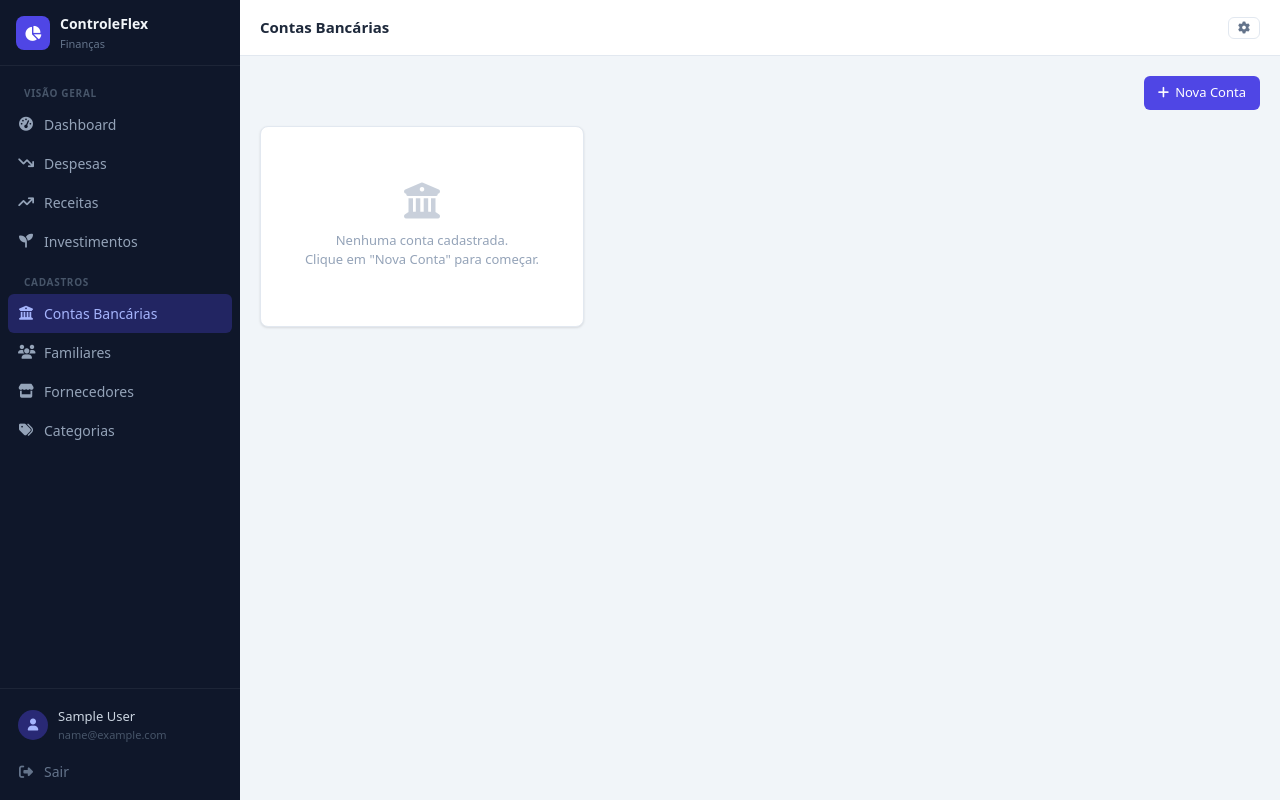
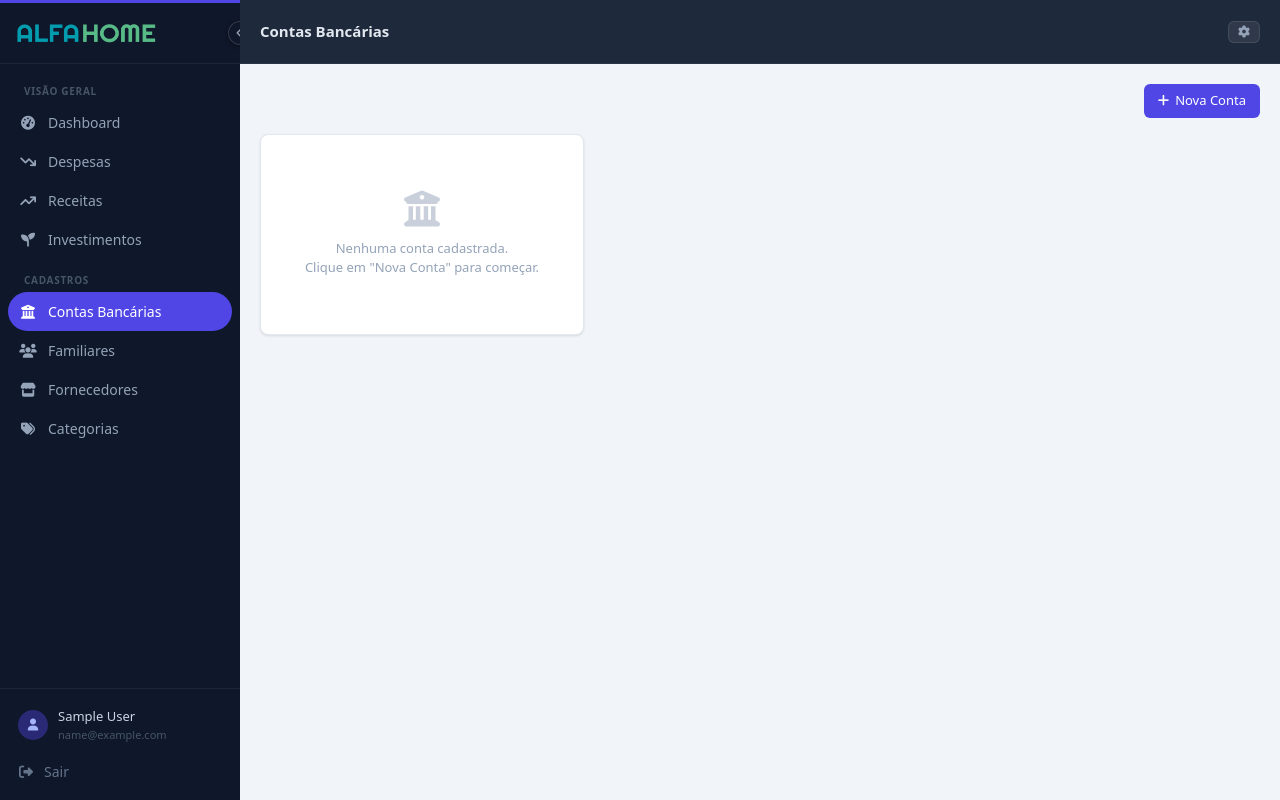
Before and after one commit to FelipeGat/controlflex, a Laravel app: page /bancos in a window 1280 px wide. Run offline with Laravel 12, Linux system fonts and the light colour scheme; the visitor is signed in with stand-in values (Sample User, id 1); data that the repository does not hold is empty; style sheets or scripts are compiled from the project's sources.

Commit message:
feat: logo, favicon, sidebar colapsável e infraestrutura Docker
- Tela de login: substituiu ícone SVG pela logo AlfaHome com efeito radial e drop-shadow
- Sidebar: logo com versão expandida/colapsada, botão de colapso (setinha) persistido no localStorage
- Topbar: tema escuro (#1e293b) alinhado ao AlfaControl
- Adicionado favicon.png baseado na logo
- Adicionado Dockerfile, docker-compose.yml, nginx.conf e .dockerignore para ambiente Docker
- Assets de logo copiados para public/

Co-Authored-By: Claude Sonnet 4.6 <noreply@anthropic.com>

```diff
--- a/resources/views/layouts/main.blade.php
+++ b/resources/views/layouts/main.blade.php
@@ -4,7 +4,8 @@
     <meta charset="UTF-8">
     <meta name="viewport" content="width=device-width, initial-scale=1.0">
     <meta name="csrf-token" content="{{ csrf_token() }}">
-    <title>{{ config('app.name', 'ControleFlex') }} — @yield('title', 'Dashboard')</title>
+    <title>{{ config('app.name', 'AlfaHome') }} — @yield('title', 'Dashboard')</title>
+    <link rel="icon" type="image/png" href="/favicon.png">
     @vite(['resources/css/app.css', 'resources/js/app.js'])
     <link rel="stylesheet" href="https://cdnjs.cloudflare.com/ajax/libs/font-awesome/6.5.0/css/all.min.css">
     <script src="https://cdn.jsdelivr.net/npm/chart.js@4.4.0/dist/chart.umd.min.js"></script>
@@ -14,7 +15,8 @@
 
         :root {
             --sidebar-w: 240px;
-            --topbar-h: 56px;
+            --sidebar-w-collapsed: 70px;
+            --topbar-h: 64px;
             --bottom-nav-h: 60px;
             --color-primary: #4f46e5;
             --color-primary-hover: #4338ca;
@@ -48,42 +50,84 @@
             background: var(--color-sidebar);
             display: flex; flex-direction: column;
             z-index: 200;
-            transition: transform .25s ease;
+            transition: width .25s ease, transform .25s ease;
             overflow-y: auto;
+            overflow-x: hidden;
         }
+        .sidebar.collapsed { width: var(--sidebar-w-collapsed); }
+
         .sidebar-logo {
-            display: flex; align-items: center; gap: 10px;
-            padding: 16px 16px 14px;
+            display: flex; align-items: center; justify-content: space-between;
+            padding: 0 16px;
+            height: var(--topbar-h);
             border-bottom: 1px solid rgba(255,255,255,.06);
+            border-top: 3px solid var(--color-primary);
             flex-shrink: 0;
+            position: relative;
         }
-        .sidebar-logo-icon {
-            width: 34px; height: 34px; flex-shrink: 0;
-            background: var(--color-primary); border-radius: 8px;
+        .sidebar-logo-img {
+            height: 34px; width: auto;
+            object-fit: contain;
+            flex-shrink: 0;
+            transition: opacity .2s;
+        }
+        .sidebar-logo-img-full { display: block; }
+        .sidebar-logo-img-icon { display: none; }
+        .sidebar.collapsed .sidebar-logo-img-full { display: none; }
+        .sidebar.collapsed .sidebar-logo-img-icon { display: block; }
+
+        /* Collapse toggle button */
+        .sidebar-collapse-btn {
+            position: absolute; right: -12px; top: 50%; transform: translateY(-50%);
+            width: 24px; height: 24px;
+            background: var(--color-sidebar);
+            border: 1px solid rgba(255,255,255,.15);
+            border-radius: 50%;
             display: flex; align-items: center; justify-content: center;
-            color: #fff; font-size: 15px;
+            cursor: pointer; color: #94a3b8; font-size: 11px;
+            z-index: 210;
+            transition: background .15s, color .15s;
+            box-shadow: 0 1px 4px rgba(0,0,0,.4);
         }
-        .sidebar-logo-text { line-height: 1.2; }
-        .sidebar-logo-text strong { color: #f1f5f9; font-size: 14px; font-weight: 600; display: block; }
-        .sidebar-logo-text span { color: #64748b; font-size: 11px; }
+        .sidebar-collapse-btn:hover { background: var(--color-primary); color: #fff; }
 
         .sidebar-section-label {
             padding: 14px 16px 4px;
             font-size: 10px; font-weight: 700;
             color: #475569; text-transform: uppercase; letter-spacing: .07em;
+            white-space: nowrap; overflow: hidden;
+            transition: opacity .2s;
         }
+        .sidebar.collapsed .sidebar-section-label { opacity: 0; height: 0; padding: 0; }
+
         .sidebar-nav { padding: 6px 8px; flex: 1; }
         .sidebar-link {
             display: flex; align-items: center; gap: 10px;
-            padding: 9px 10px; border-radius: 6px;
+            padding: 9px 10px; border-radius: 20px;
             color: #94a3b8; text-decoration: none;
             font-size: 14px; font-weight: 500;
             transition: background .15s, color .15s;
+            white-space: nowrap; overflow: hidden;
+            position: relative;
         }
-        .sidebar-link i { width: 16px; text-align: center; font-size: 14px; flex-shrink: 0; }
-        .sidebar-link:hover { background: rgba(255,255,255,.06); color: #e2e8f0; }
-        .sidebar-link.active { background: rgba(79,70,229,.3); color: #a5b4fc; }
-        .sidebar-link.active i { color: #a5b4fc; }
+        .sidebar-link i { width: 20px; text-align: center; font-size: 14px; flex-shrink: 0; }
+        .sidebar-link span { transition: opacity .2s; }
+        .sidebar.collapsed .sidebar-link { justify-content: center; }
+        .sidebar.collapsed .sidebar-link span { opacity: 0; width: 0; overflow: hidden; }
+        .sidebar-link:hover { background: #0f172a; color: #e2e8f0; }
+        .sidebar-link.active { background: var(--color-primary); color: #fff; }
+        .sidebar-link.active i { color: #fff; }
+
+        /* Tooltip on collapsed */
+        .sidebar.collapsed .sidebar-link:hover::after {
+            content: attr(data-label);
+            position: absolute; left: calc(var(--sidebar-w-collapsed) + 6px); top: 50%; transform: translateY(-50%);
+            background: #1e293b; color: #e2e8f0;
+            padding: 5px 10px; border-radius: 6px;
+            font-size: 13px; white-space: nowrap;
+            box-shadow: 0 2px 8px rgba(0,0,0,.3);
+            z-index: 300; pointer-events: none;
+        }
 
         .sidebar-user {
             padding: 12px 8px 10px;
@@ -93,6 +137,7 @@
         .sidebar-user-info {
             display: flex; align-items: center; gap: 10px;
             padding: 6px 10px; margin-bottom: 4px;
+            overflow: hidden;
         }
         .sidebar-user-avatar {
             width: 30px; height: 30px; flex-shrink: 0;
@@ -100,6 +145,8 @@
             display: flex; align-items: center; justify-content: center;
             color: #a5b4fc; font-size: 12px;
         }
+        .sidebar-user-details { transition: opacity .2s; min-width: 0; }
+        .sidebar.collapsed .sidebar-user-details { opacity: 0; width: 0; overflow: hidden; }
         .sidebar-user-name { color: #cbd5e1; font-size: 13px; font-weight: 500; white-space: nowrap; overflow: hidden; text-overflow: ellipsis; }
         .sidebar-user-email { color: #475569; font-size: 11px; white-space: nowrap; overflow: hidden; text-overflow: ellipsis; }
 
@@ -117,14 +164,16 @@
             margin-left: var(--sidebar-w);
             min-height: 100vh;
             display: flex; flex-direction: column;
+            transition: margin-left .25s ease;
         }
+        .main-content.sidebar-collapsed { margin-left: var(--sidebar-w-collapsed); }
 
         /* ─── Topbar ─────────────────────────────────────────────── */
         .topbar {
             position: sticky; top: 0; z-index: 100;
             height: var(--topbar-h);
-            background: #fff;
-            border-bottom: 1px solid var(--color-border);
+            background: #1e293b;
+            border-bottom: 1px solid rgba(255,255,255,.06);
             display: flex; align-items: center;
             padding: 0 20px; gap: 12px;
         }
@@ -132,17 +181,22 @@
             display: none;
             width: 36px; height: 36px;
             border: none; background: none; cursor: pointer;
-            border-radius: 6px; color: var(--color-text-muted);
+            border-radius: 6px; color: #94a3b8;
             align-items: center; justify-content: center;
             font-size: 16px;
             flex-shrink: 0;
         }
-        .topbar-hamburger:hover { background: var(--color-bg); }
+        .topbar-hamburger:hover { background: rgba(255,255,255,.06); }
         .topbar-title {
             flex: 1;
-            font-size: 15px; font-weight: 600; color: var(--color-text);
+            font-size: 15px; font-weight: 600; color: #e2e8f0;
         }
         .topbar-actions { display: flex; align-items: center; gap: 8px; }
+        .topbar-actions .btn-secondary {
+            background: rgba(255,255,255,.08); color: #94a3b8;
+            border-color: rgba(255,255,255,.1);
+        }
+        .topbar-actions .btn-secondary:hover { background: rgba(255,255,255,.14); color: #e2e8f0; }
 
         /* ─── Page content ──────────────────────────────────────── */
         .page-content {
@@ -398,10 +452,11 @@
             .grid-4 { grid-template-columns: repeat(2, 1fr); }
         }
         @media (max-width: 768px) {
-            .sidebar { transform: translateX(-100%); }
+            .sidebar { transform: translateX(-100%); width: var(--sidebar-w) !important; }
             .sidebar.open { transform: translateX(0); }
-            .main-content { margin-left: 0; }
+            .main-content { margin-left: 0 !important; }
             .topbar-hamburger { display: flex; }
+            .sidebar-collapse-btn { display: none; }
             .grid-2, .grid-3 { grid-template-columns: 1fr; }
             .grid-4 { grid-template-columns: 1fr 1fr; }
             .page-content { padding: 14px 12px calc(var(--bottom-nav-h) + 14px); }
@@ -426,49 +481,47 @@
 {{-- ─── Sidebar ──────────────────────────────────────────────────────── --}}
 <aside class="sidebar" id="sidebar">
     <div class="sidebar-logo">
-        <div class="sidebar-logo-icon">
-            <i class="fa-solid fa-chart-pie"></i>
-        </div>
-        <div class="sidebar-logo-text">
-            <strong>ControleFlex</strong>
-            <span>Finanças</span>
-        </div>
+        <img src="/alfa-home-logo.png" alt="AlfaHome" class="sidebar-logo-img sidebar-logo-img-full" style="max-width: 140px;">
+        <img src="/alfa-home-logo-2.png" alt="AlfaHome" class="sidebar-logo-img sidebar-logo-img-icon" style="height: 34px; width: auto;">
+        <button class="sidebar-collapse-btn" id="sidebar-collapse-btn" title="Recolher menu">
+            <i class="fa-solid fa-chevron-left" id="sidebar-collapse-icon"></i>
+        </button>
     </div>
 
     <nav class="sidebar-nav">
         <div class="sidebar-section-label">Visão Geral</div>
-        <a href="{{ route('dashboard') }}" class="sidebar-link {{ request()->routeIs('dashboard') ? 'active' : '' }}">
-            <i class="fa-solid fa-gauge-high"></i> Dashboard
+        <a href="{{ route('dashboard') }}" class="sidebar-link {{ request()->routeIs('dashboard') ? 'active' : '' }}" data-label="Dashboard">
+            <i class="fa-solid fa-gauge-high"></i> <span>Dashboard</span>
         </a>
-        <a href="{{ route('despesas.index') }}" class="sidebar-link {{ request()->routeIs('despesas.*') ? 'active' : '' }}">
-            <i class="fa-solid fa-arrow-trend-down"></i> Despesas
+        <a href="{{ route('despesas.index') }}" class="sidebar-link {{ request()->routeIs('despesas.*') ? 'active' : '' }}" data-label="Despesas">
+            <i class="fa-solid fa-arrow-trend-down"></i> <span>Despesas</span>
         </a>
-        <a href="{{ route('receitas.index') }}" class="sidebar-link {{ request()->routeIs('receitas.*') ? 'active' : '' }}">
-            <i class="fa-solid fa-arrow-trend-up"></i> Receitas
+        <a href="{{ route('receitas.index') }}" class="sidebar-link {{ request()->routeIs('receitas.*') ? 'active' : '' }}" data-label="Receitas">
+            <i class="fa-solid fa-arrow-trend-up"></i> <span>Receitas</span>
         </a>
-        <a href="{{ route('investimentos.index') }}" class="sidebar-link {{ request()->routeIs('investimentos.*') ? 'active' : '' }}">
-            <i class="fa-solid fa-seedling"></i> Investimentos
+        <a href="{{ route('investimentos.index') }}" class="sidebar-link {{ request()->routeIs('investimentos.*') ? 'active' : '' }}" data-label="Investimentos">
+            <i class="fa-solid fa-seedling"></i> <span>Investimentos</span>
         </a>
 
         <div class="sidebar-section-label">Cadastros</div>
-        <a href="{{ route('bancos.index') }}" class="sidebar-link {{ request()->routeIs('bancos.*') ? 'active' : '' }}">
-            <i class="fa-solid fa-building-columns"></i> Contas Bancárias
+        <a href="{{ route('bancos.index') }}" class="sidebar-link {{ request()->routeIs('bancos.*') ? 'active' : '' }}" data-label="Contas Bancárias">
+            <i class="fa-solid fa-building-columns"></i> <span>Contas Bancárias</span>
         </a>
-        <a href="{{ route('familiares.index') }}" class="sidebar-link {{ request()->routeIs('familiares.*') ? 'active' : '' }}">
-            <i class="fa-solid fa-users"></i> Familiares
+        <a href="{{ route('familiares.index') }}" class="sidebar-link {{ request()->routeIs('familiares.*') ? 'active' : '' }}" data-label="Familiares">
+            <i class="fa-solid fa-users"></i> <span>Familiares</span>
         </a>
-        <a href="{{ route('fornecedores.index') }}" class="sidebar-link {{ request()->routeIs('fornecedores.*') ? 'active' : '' }}">
-            <i class="fa-solid fa-store"></i> Fornecedores
+        <a href="{{ route('fornecedores.index') }}" class="sidebar-link {{ request()->routeIs('fornecedores.*') ? 'active' : '' }}" data-label="Fornecedores">
+            <i class="fa-solid fa-store"></i> <span>Fornecedores</span>
         </a>
-        <a href="{{ route('categorias.index') }}" class="sidebar-link {{ request()->routeIs('categorias.*') ? 'active' : '' }}">
-            <i class="fa-solid fa-tags"></i> Categorias
+        <a href="{{ route('categorias.index') }}" class="sidebar-link {{ request()->routeIs('categorias.*') ? 'active' : '' }}" data-label="Categorias">
+            <i class="fa-solid fa-tags"></i> <span>Categorias</span>
         </a>
     </nav>
 
     <div class="sidebar-user">
         <div class="sidebar-user-info">
             <div class="sidebar-user-avatar"><i class="fa-solid fa-user"></i></div>
-            <div style="min-width:0;">
+            <div class="sidebar-user-details">
                 <div class="sidebar-user-name">{{ Auth::user()->name }}</div>
                 <div class="sidebar-user-email">{{ Auth::user()->email }}</div>
             </div>
@@ -486,7 +539,7 @@
 <div class="sidebar-overlay" id="sidebar-overlay"></div>
 
 {{-- ─── Main content ──────────────────────────────────────────────────── --}}
-<div class="main-content">
+<div class="main-content" id="main-content">
     <header class="topbar">
         <button class="topbar-hamburger" id="hamburger" aria-label="Menu">
             <i class="fa-solid fa-bars"></i>
@@ -561,11 +614,40 @@
 
 @stack('scripts')
 <script>
-    // Sidebar toggle
-    const sidebar  = document.getElementById('sidebar');
-    const overlay  = document.getElementById('sidebar-overlay');
-    const hamburger = document.getElementById('hamburger');
+    const sidebar     = document.getElementById('sidebar');
+    const mainContent = document.getElementById('main-content');
+    const overlay     = document.getElementById('sidebar-overlay');
+    const hamburger   = document.getElementById('hamburger');
+    const collapseBtn = document.getElementById('sidebar-collapse-btn');
+    const collapseIcon = document.getElementById('sidebar-collapse-icon');
 
+    // ── Desktop collapse (persisted) ──────────────────────────────
+    const STORAGE_KEY = 'alfahome_sidebar_collapsed';
+
+    function applyCollapse(collapsed) {
+        if (collapsed) {
+            sidebar.classList.add('collapsed');
+            mainContent.classList.add('sidebar-collapsed');
+            collapseIcon.classList.replace('fa-chevron-left', 'fa-chevron-right');
+        } else {
+            sidebar.classList.remove('collapsed');
+            mainContent.classList.remove('sidebar-collapsed');
+            collapseIcon.classList.replace('fa-chevron-right', 'fa-chevron-left');
+        }
+    }
+
+    // Load persisted state (desktop only)
+    if (window.innerWidth > 768) {
+        applyCollapse(localStorage.getItem(STORAGE_KEY) === 'true');
+    }
+
+    collapseBtn.addEventListener('click', () => {
+        const collapsed = !sidebar.classList.contains('collapsed');
+        applyCollapse(collapsed);
+        localStorage.setItem(STORAGE_KEY, collapsed);
+    });
+
+    // ── Mobile open/close ─────────────────────────────────────────
     function openSidebar()  { sidebar.classList.add('open');  overlay.classList.add('active');  document.body.style.overflow = 'hidden'; }
     function closeSidebar() { sidebar.classList.remove('open'); overlay.classList.remove('active'); document.body.style.overflow = ''; }
 
```
Also changed, not shown: docker-compose.yml (added, +49 -0 lines), resources/views/layouts/guest.blade.php (+7 -8 lines), alfa-home-logo/alfa-home-logo-2.png (added), alfa-home-logo/alfa-home-logo.png (added), database/migrations/2026_03_25_000002_add_indexes_to_financial_tables.php, package-lock.json, public/alfa-home-logo-2.png (added), public/alfa-home-logo.png (added), public/favicon.png (added), 3 other files.
